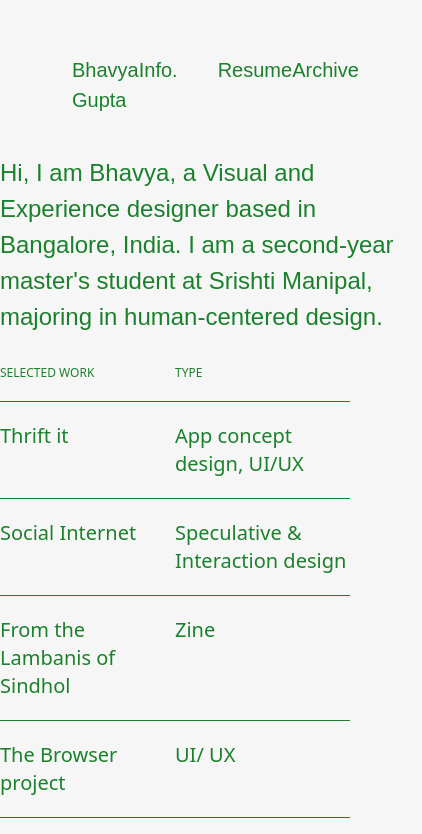
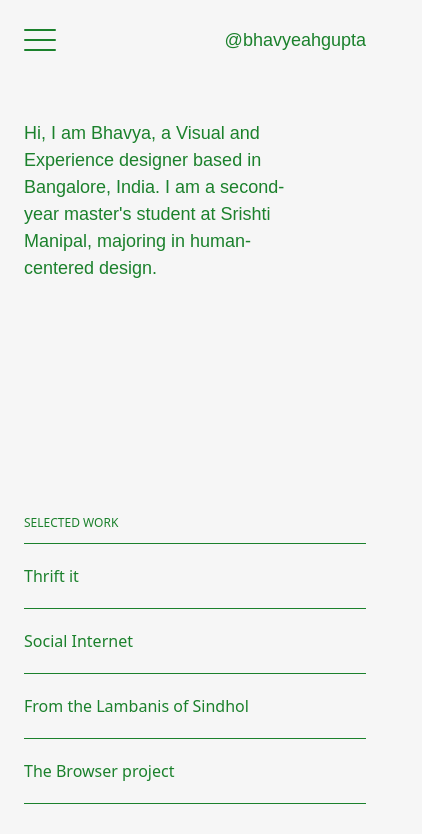
Before and after one commit to Chanakya888/Bhavya-job-portfolio, a React (Vite) app: page / in a window 390 px wide. Shown: the top 834 px of the page, 422 px wide, since content can reach past the window. Built offline with nearby package versions, Linux system fonts and the light colour scheme.

Commit message:
feat: hamburger and mobile for homepage

```diff
--- a/src/components/Navbar.jsx
+++ b/src/components/Navbar.jsx
@@ -1,18 +1,38 @@
-import React from "react";
+import React, { useState } from "react";
 import { Link } from "react-router-dom";
 
 const Navbar = () => {
+  const [open, setOpen] = useState(false);
+
+  const handleClick = () => {
+    setOpen(!open);
+  };
   return (
     <>
-      <div className="w-full flex justify-between px-[72px] pt-[55px] pb-10">
+      <div className="flex h-20 w-full items-center justify-between px-6 lg:hidden">
+        <div
+          className={`flex h-8 w-8 flex-col items-center justify-center space-y-2 transition-transform duration-300 ease-in-out ${
+            open ? "translate-x-2 transform" : ""
+          }`}
+          onClick={handleClick}
+        >
+          <span className="h-0.5 w-8 rounded-full bg-primaryGreen"></span>
+          <span className="h-0.5 w-8 rounded-full bg-primaryGreen"></span>
+          <span className="h-0.5 w-8 rounded-full bg-primaryGreen"></span>
+        </div>
+        <div>
+          <p>@bhavyeahgupta</p>
+        </div>
+      </div>
+      <div className="hidden w-full justify-between lg:flex lg:px-[72px] lg:pb-10 lg:pt-[55px]">
         <Link to={`/`}>
           <h3>Bhavya Gupta</h3>
         </Link>
-        <div className="flex space-x-10">
+        <div className="  flex space-x-10">
           <h3>Info.</h3>
           <h3>Resume</h3>
         </div>
-        <h3>Archive</h3>
+        <h3 className="">Archive</h3>
       </div>
     </>
   );
--- a/src/components/SelectedWork.jsx
+++ b/src/components/SelectedWork.jsx
@@ -3,40 +3,50 @@ import { Link } from "react-router-dom";
 
 const SelectedWork = () => {
   return (
-    <div className="space-y-5 pr-[72px]">
+    <div className="pb-10 lg:pb-0 lg:pr-[72px]">
+      <div className="grid grid-cols-2 pb-3">
+        <h2 className="text-xs uppercase text-primaryGreen">selected work</h2>
+        <h2 className="hidden text-xs uppercase text-primaryGreen lg:block">
+          type
+        </h2>
+      </div>
+      <div className="space-y-5">
+        <Hrline />
+        <Link to={`/thrift`} className="block">
           <div className="grid grid-cols-2">
-        <h2 className="text-primaryGreen text-xs uppercase">selected work</h2>
-        <h2 className="text-primaryGreen text-xs uppercase">type</h2>
-      </div>
-      <Hrline />
-      <Link to={`/thrift`} className="flex items-center">
-        <div className="grid grid-cols-2">
-          <h2 className="text-primaryGreen text-xl">Thrift it</h2>
-          <h2 className="text-primaryGreen text-xl">
+            <h2 className="text-base text-primaryGreen lg:text-xl">
+              Thrift it
+            </h2>
+            <h2 className="hidden text-xl text-primaryGreen lg:block">
               App concept design, UI/UX
             </h2>
           </div>
         </Link>
         <Hrline />
         <div className="grid grid-cols-2">
-        <h2 className="text-primaryGreen text-xl">Social Internet</h2>
-        <h2 className="text-primaryGreen text-xl">
+          <h2 className="text-base text-primaryGreen lg:text-xl">
+            Social Internet
+          </h2>
+          <h2 className="hidden text-xl text-primaryGreen lg:block">
             Speculative & Interaction design
           </h2>
         </div>
         <Hrline />
-      <div className="grid grid-cols-2">
-        <h2 className="text-primaryGreen text-xl">
+        <div className="grid lg:grid-cols-2">
+          <h2 className="text-base text-primaryGreen lg:text-xl">
             From the Lambanis of Sindhol
           </h2>
-        <h2 className="text-primaryGreen text-xl">Zine </h2>
+          <h2 className="hidden text-xl text-primaryGreen lg:block">Zine </h2>
         </div>
         <Hrline />
         <div className="grid grid-cols-2">
-        <h2 className="text-primaryGreen text-xl">The Browser project</h2>
-        <h2 className="text-primaryGreen text-xl">UI/ UX</h2>
+          <h2 className="text-base text-primaryGreen lg:text-xl">
+            The Browser project
+          </h2>
+          <h2 className="hidden text-xl text-primaryGreen lg:block">UI/ UX</h2>
         </div>
         <Hrline />
+      </div>
     </div>
   );
 };
--- a/src/global.css
+++ b/src/global.css
@@ -32,11 +32,15 @@ h3 {
   color: var(--primary-green);
   font-weight: 400;
 }
-
 p {
   font-family: Arial;
-  font-size: 24px;
+  font-size: 18px;
   color: var(--primary-green);
+}
+@media (min-width: 1024px) {
+  p {
+    font-size: 24px;
+  }
 }
 
 .description {
--- a/src/pages/Home.jsx
+++ b/src/pages/Home.jsx
@@ -5,10 +5,10 @@ const Home = () => {
   return (
     <>
       <Navbar />
-      <div className="flex flex-row h-[calc(100vh-125px)]">
-        <div className="w-[512px]"></div>
-        <div className="flex flex-col justify-between pb-14">
-          <p className="w-[422px] text-primaryGreen">
+      <div className="h-[calc(100vh-80px)] px-6 lg:flex lg:flex-row">
+        <div className="hidden w-[512px] lg:block"></div>
+        <div className="flex h-full flex-col flex-wrap justify-between pt-10 lg:pb-14">
+          <p className="w-4/5 text-primaryGreen lg:w-[422px]">
             Hi, I am Bhavya, a Visual and Experience designer based in
             Bangalore, India. I am a second-year master's student at Srishti
             Manipal, majoring in human-centered design.
--- a/src/pages/Work/Thrift.jsx
+++ b/src/pages/Work/Thrift.jsx
@@ -15,30 +15,33 @@ const Thrift = () => {
   return (
     <div>
       <Navbar />
-      <section className="px-[72px] pt-[46px]">
+      <section className="px-6 lg:px-[72px] lg:pt-[46px]">
         <div>
-          <h1 className="m-0 text-8xl">Thrift it</h1>
-          <div className="flex flex-row space-x-[230px] pt-[46px]">
-            <p className=" w-[600px]">
+          <h1 className="m-0 text-5xl lg:text-8xl">Thrift it</h1>
+          <div className="flex flex-col pt-4 lg:w-[600px] lg:flex-row lg:space-x-[230px] lg:pt-[46px]">
+            <p>
               Thrift It is an app concept that helps people find new thrift
               shops, and assists with tracking their favourite collection drops.
               Thrift It can help make thrifting easier and more accessible for
               people. It is an initiative to encourage thrifting among people by
               reducing the consumerism that has contributed to our landfills,
               which has been a huge contributor to Climate Change.
-              <br />
+            </p>
+            <p className="pt-4">
               Thrift It is a self initiated project that started off during my
               summer break to explore app ideas and experiment with the approach
               towards a design language.
             </p>
             <div>
+              <div className="flex w-full justify-between pt-6">
                 <div>
                   <p className="text-base">Year</p>
                   <p>2022</p>
                 </div>
-              <div className="mt-[30px]">
+                <div className="lg:mt-[30px]">
                   <p className="text-base">Type</p>
                   <p>Product Design, UI/UX</p>
+                </div>
               </div>
               <div className="border-1 mt-[30px] inline-flex rounded border border-primaryGreen p-1">
                 <p className="text-xl uppercase">self initiated</p>
```
Lines whose indentation alone changed are shown as unchanged.
